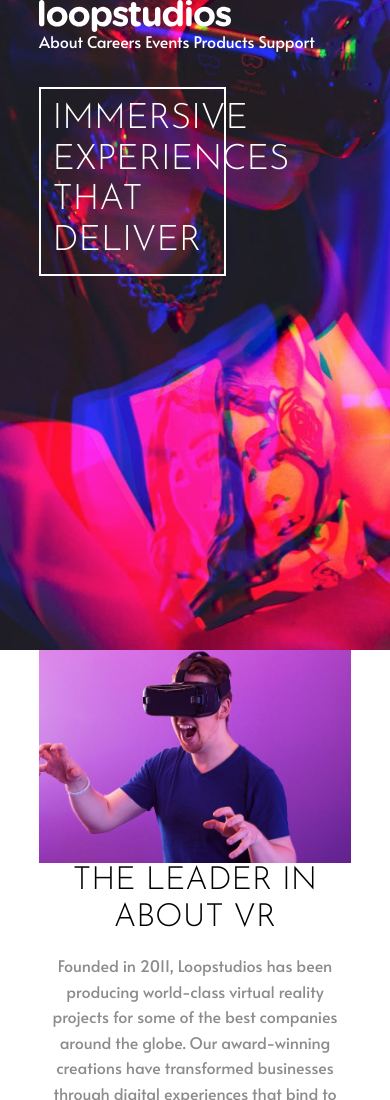
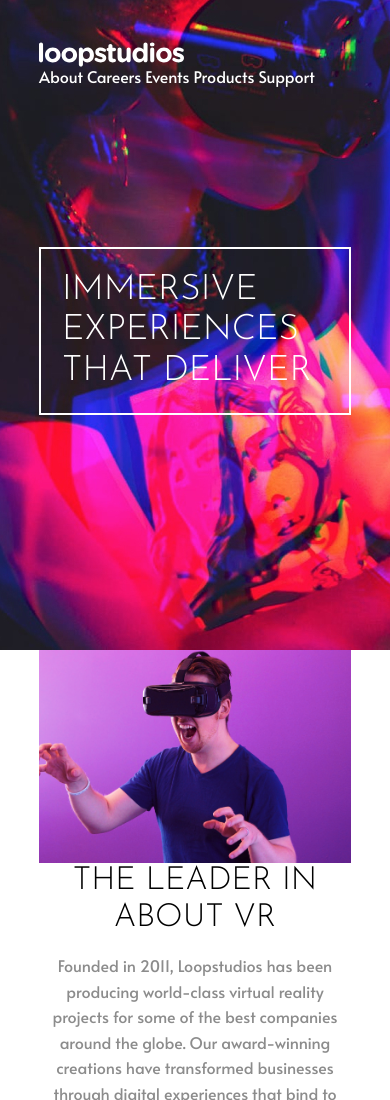
Before and after one commit to julia-shevchenko3/loopstudios, a plain HTML site: page index.html in a window 390 px wide. Shown: the top 1100 px of the page. Drawn offline with Linux system fonts and the light colour scheme.

Commit message:
feat: added style in hero

```diff
--- a/css/style.css
+++ b/css/style.css
@@ -7,6 +7,7 @@
 	--black: #000000;
 	--gray: #8c8c8c;
 	--hover-gray: rgba(255, 255, 255, 0.7507);
+	--padding-vertical: 185px;
 }
 
 /* == /variable == */
@@ -54,15 +55,15 @@ body {
 }
 
 .hero__content {
-	width: 60%;
-	border: 2px solid var(--white);
-	padding: 3.7%;
-	margin-top: 11.7%;
+	width: clamp(280px, 60vw, 650px);
+	border: 2px solid;
+	margin-top: calc(165px + (125 - 165) * ((100vw - 320px) / (1440 - 320))) ;
 }
 
 .hero__title {
 	font-size: clamp(2.2rem, 5vw, 4.5rem);
 	text-align: left;
+	padding: 0.6em;
 }
 
 /* == /hero == */
@@ -71,6 +72,7 @@ body {
 
 .header {
 	grid-area: header;
+	padding-top: calc(40px + (65 - 40) * ((100vw - 320px) / (1440 - 320))) ;
 }
 
 /* == header == */
@@ -93,12 +95,6 @@ body {
 .about__text {
 	color: var(--gray);
 	line-height: 1.6;
-}
-
-@media (max-width: 768px) {
-	.about {
-		text-align: center;
-	}
 }
 
 /* == /about == */
@@ -182,3 +178,25 @@ body {
 }
 
 /* == /footer == */
+
+
+/* == media == */
+
+@media (max-width: 768px) {
+
+	.header__logo img {
+		width: 145px;
+		height: 25px;
+	}
+	.about {
+		text-align: center;
+	}
+}
+
+@media (max-width: 560px) {
+	.hero__content {
+		width: 100%;
+	}
+}
+
+/* == /media == */
```
